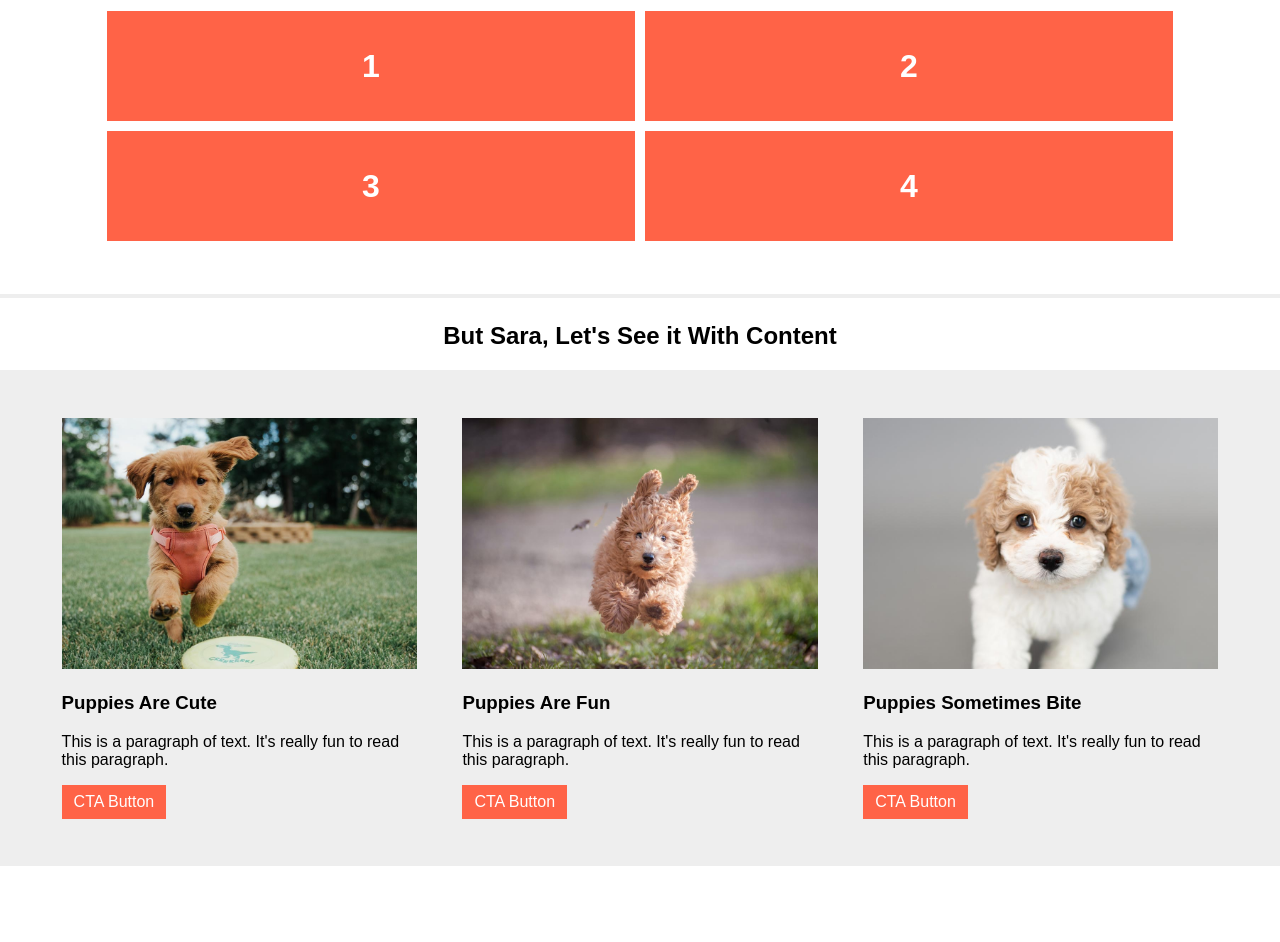
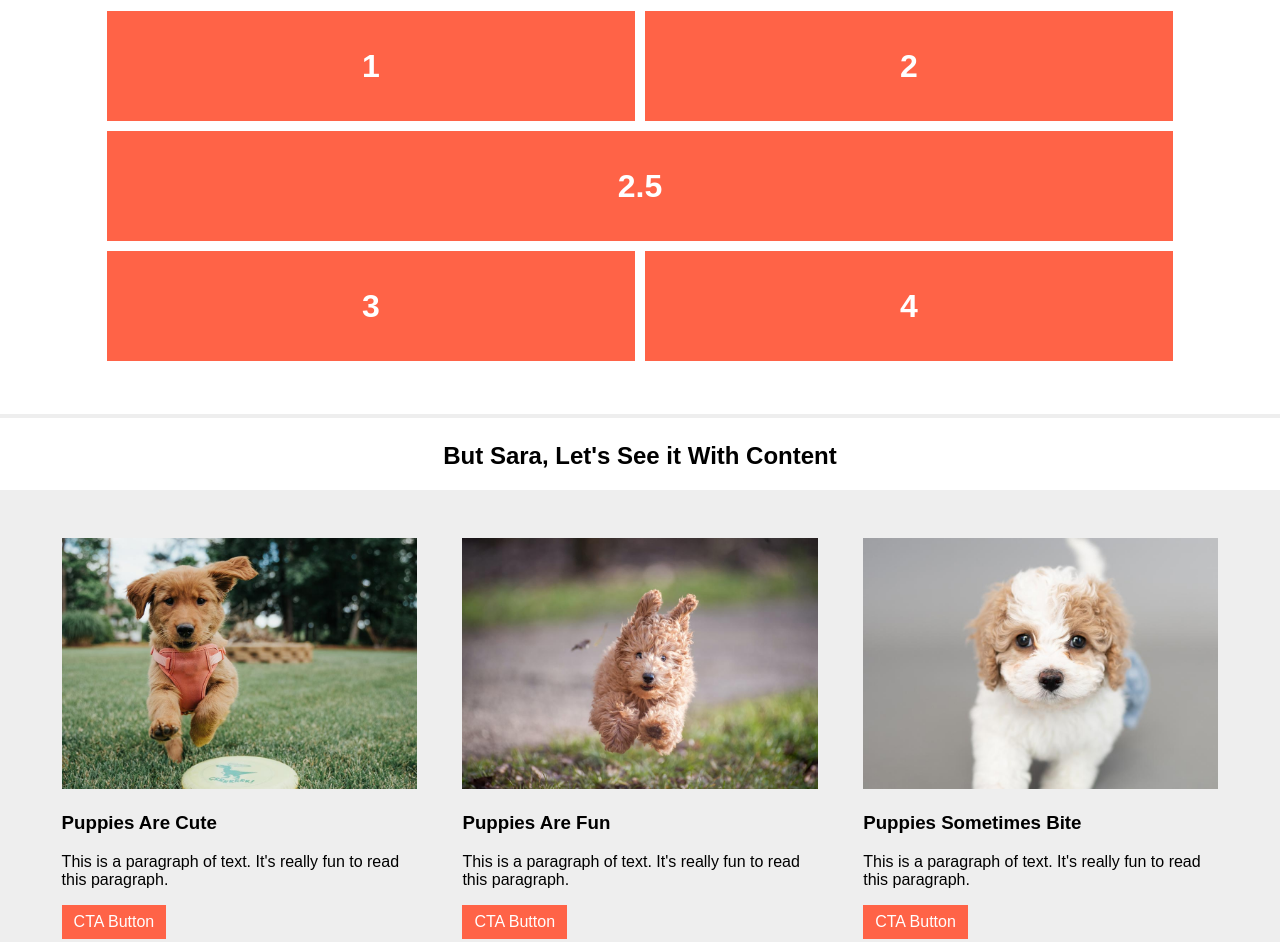
Before and after one commit to saratranberg/css-demos, a plain HTML site: page flexbox/index.html in a window 1280 px wide. Shown: the part 220-1162 px from the top of the page. Before the commit the page ends 1086 px from the top, so only its background shows below. Drawn offline with Linux system fonts and the light colour scheme.

Commit message:
cleaning up and organizing

```diff
--- a/flexbox/index.html
+++ b/flexbox/index.html
@@ -20,7 +20,7 @@
         <ul class="flex-container">
             <li class="flex-item flex1">1</li>
             <li class="flex-item flex2">2</li>
-            <!--<li class="flex-item flex2-5">2.5</li>-->
+            <li class="flex-item flex2-5">2.5</li>
             <li class="flex-item flex3">3</li>
             <li class="flex-item flex4">4</li>
       </ul>
--- a/flexbox/main.css
+++ b/flexbox/main.css
@@ -87,10 +87,13 @@ flexbox properties here & see what happens! :D */
 
   .flex2-5{
     flex-grow: 2;
+    width: 100%;
   }
 
   /* Example that shows with content */
 
+
+  /* Important for images to scale */
   img{
     width: 100%;
     height: auto;
@@ -101,7 +104,7 @@ flexbox properties here & see what happens! :D */
     margin: 0;
     background: #eee;
     list-style: none;
-    height: 50vh;
+    min-height: 50vh;
 
     display: flex;
     flex-flow: row wrap;
@@ -127,8 +130,9 @@ flexbox properties here & see what happens! :D */
     background: black;
   }
 
-  /*@media screen and (max-width: 768px){
+/* Media Querie for Mobile sizes -- 768px and under */
+ @media screen and (max-width: 768px){
     .flex-container2 li{
         flex: 0 1 100%;
       }
-  }*/
+  }
```
